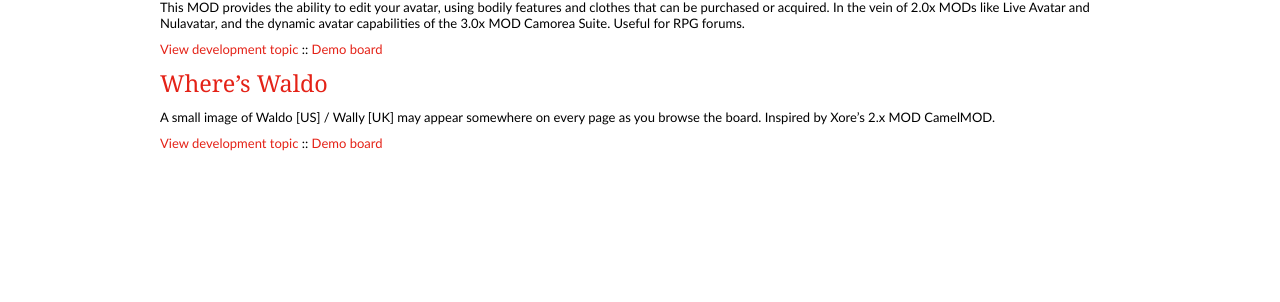
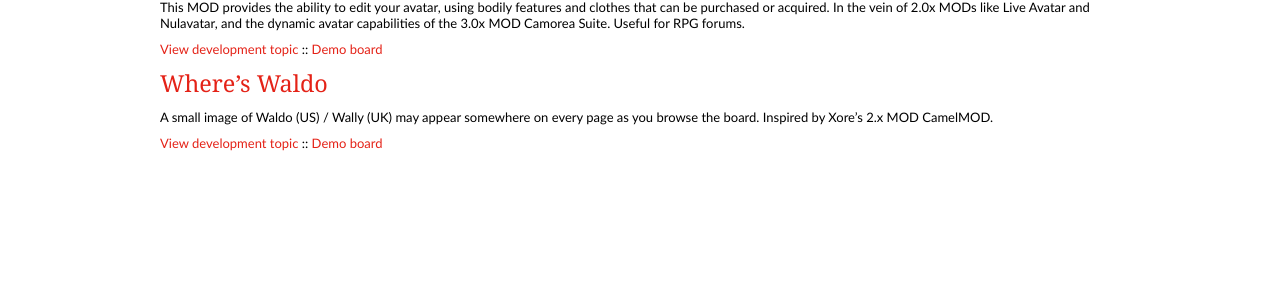
Before and after one commit to dellsystem/dellsystem.github.io, a Jekyll site: the page built from phpbb.md, in a window 1280 px wide. Shown: the part 458-760 px from the top of the page. Built offline with Jekyll 4.4.1, drawn with Linux system fonts in a browser that asks for light colours.

```diff
--- a/phpbb.md
+++ b/phpbb.md
@@ -22,6 +22,6 @@ This MOD provides the ability to edit your avatar, using bodily features and clo
 
 ### [Where's Waldo](phpbb-waldo) ###
 
-A small image of Waldo [US] / Wally [UK] may appear somewhere on every page as you browse the board. Inspired by Xore's 2.x MOD CamelMOD.
+A small image of Waldo (US) / Wally (UK) may appear somewhere on every page as you browse the board. Inspired by Xore's 2.x MOD CamelMOD.
 
 [View development topic](http://www.phpbb.com/community/viewtopic.php?f=70&t=2092309) :: [Demo board](http://phpbb.dellsystem.me/waldo/)
```
